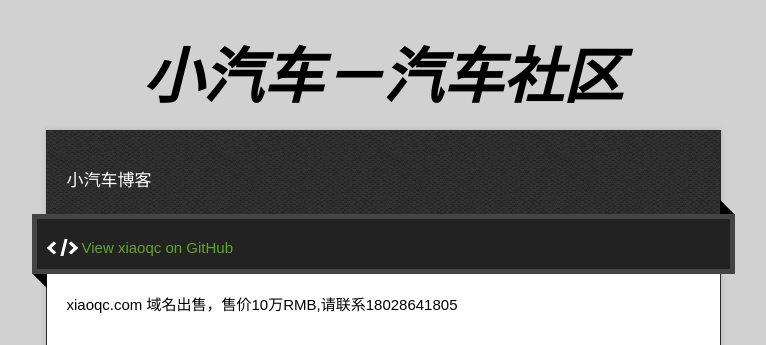
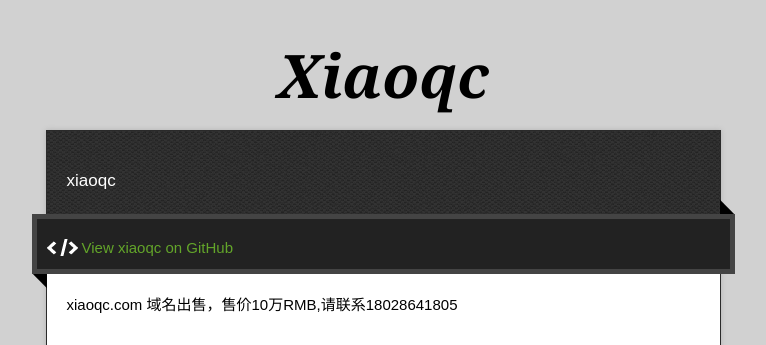
Before and after one commit to xiaoqc-com/xiaoqc-com.github.io, a plain HTML site: page index.html in a window 1280 px wide. Shown: the top 345 px of the page, without its empty margins (257-1023 px from the left). Drawn offline with nearby package versions, Linux system fonts and the light colour scheme.

Commit message:
Update index.html
更改文字

```diff
--- a/index.html
+++ b/index.html
@@ -22,10 +22,10 @@
 
   <div class="wrapper">
     <header>
-      <h1 class="title">小汽车－汽车社区</h1>
+      <h1 class="title">Xiaoqc</h1>
     </header>
     <div id="container">
-      <p class="tagline">小汽车博客</p>
+      <p class="tagline">xiaoqc</p>
       <div id="main" role="main">
         <div class="download-bar">
         <div class="inner">
```
